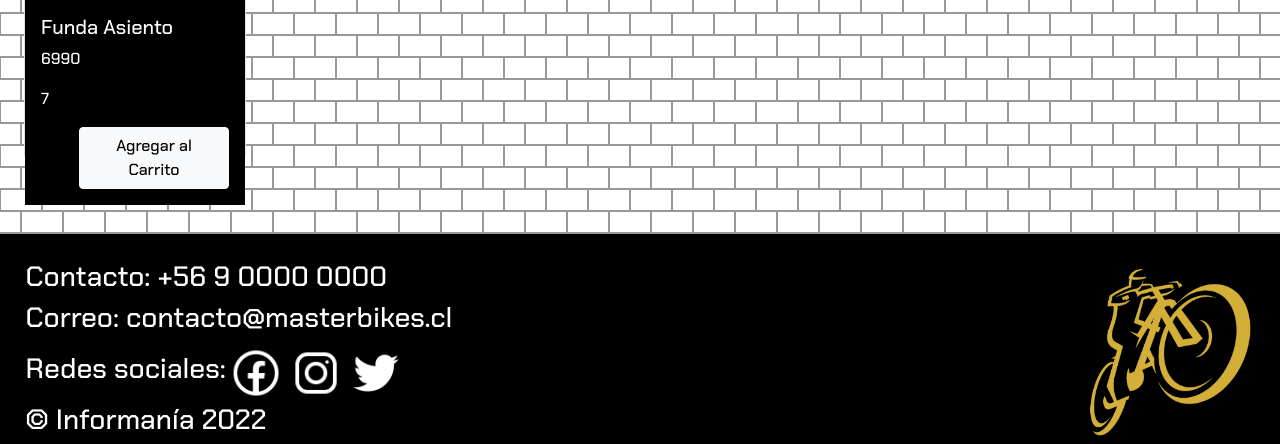
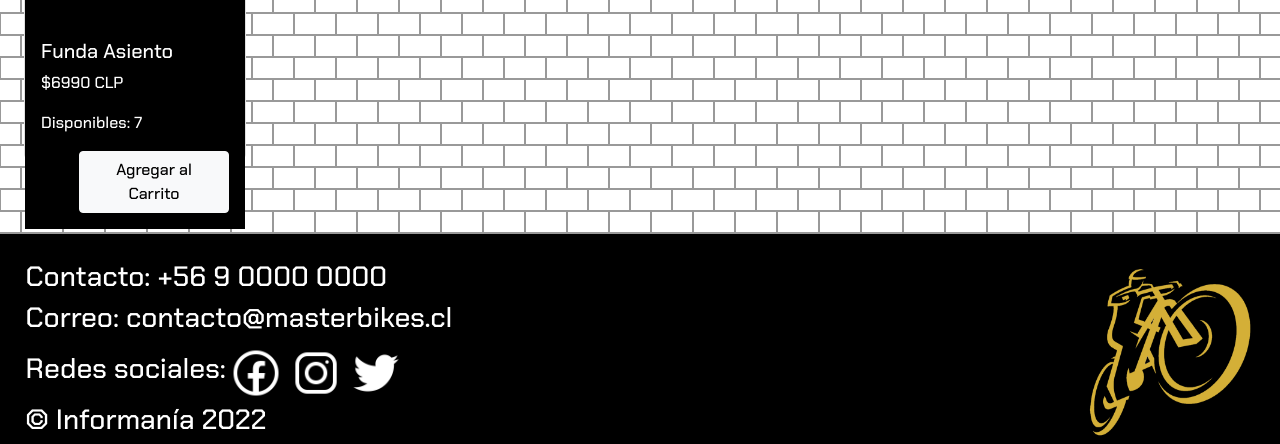
Before and after one commit to IgnacioDT137/djangoMB, a Django app: page /tienda in a window 1280 px wide. Shown: the part 735-1179 px from the top of the page. Run offline with Django 4.2, Linux system fonts and the light colour scheme; data comes from the database, SQL or seed files in the repository.

Commit message:
se añadio el link que lleva a detalle de producto y se cambio formato de precio y stock

```diff
--- a/app/templates/app/tienda.html
+++ b/app/templates/app/tienda.html
@@ -83,9 +83,9 @@
                 <div class="card">
                     <img src="{{i.imagen}}" class="card-img-top" alt="...">
                     <div class="card-body">
-                        <h5 class="card-title">{{i.nombre}}</h5>
-                        <p class="card-text">{{i.precio}}</p>
-                        <p class="card-text">{{i.stock}}</p>
+                        <a href="{% url 'producto' i.codigo %}" style="text-decoration: none; color:#ffffff;"><h5 class="card-title">{{i.nombre}}</h5></a>
+                        <p class="card-text">${{i.precio}} CLP</p>
+                        <p class="card-text">Disponibles: {{i.stock}}</p>
                         <a href="#" class="btn btn-light">Agregar al Carrito</a>
                     </div>
                 </div>
```
